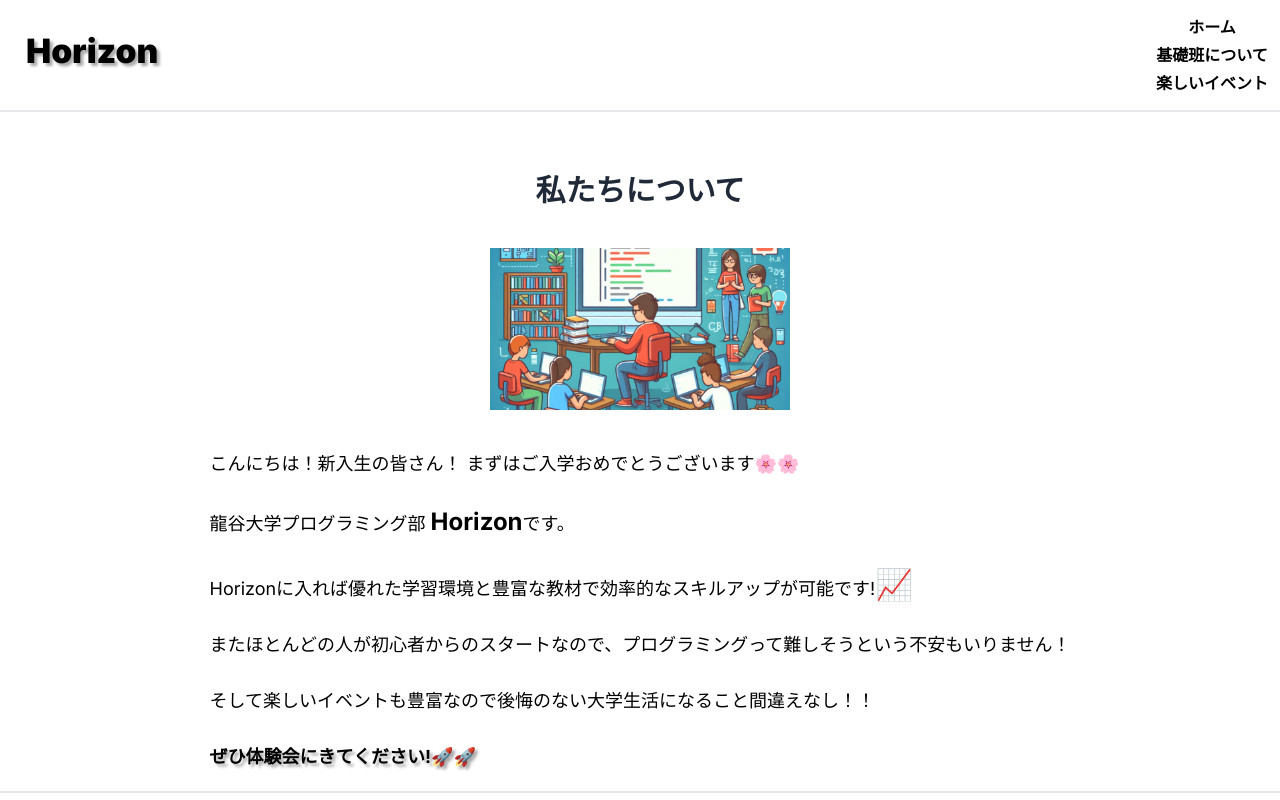
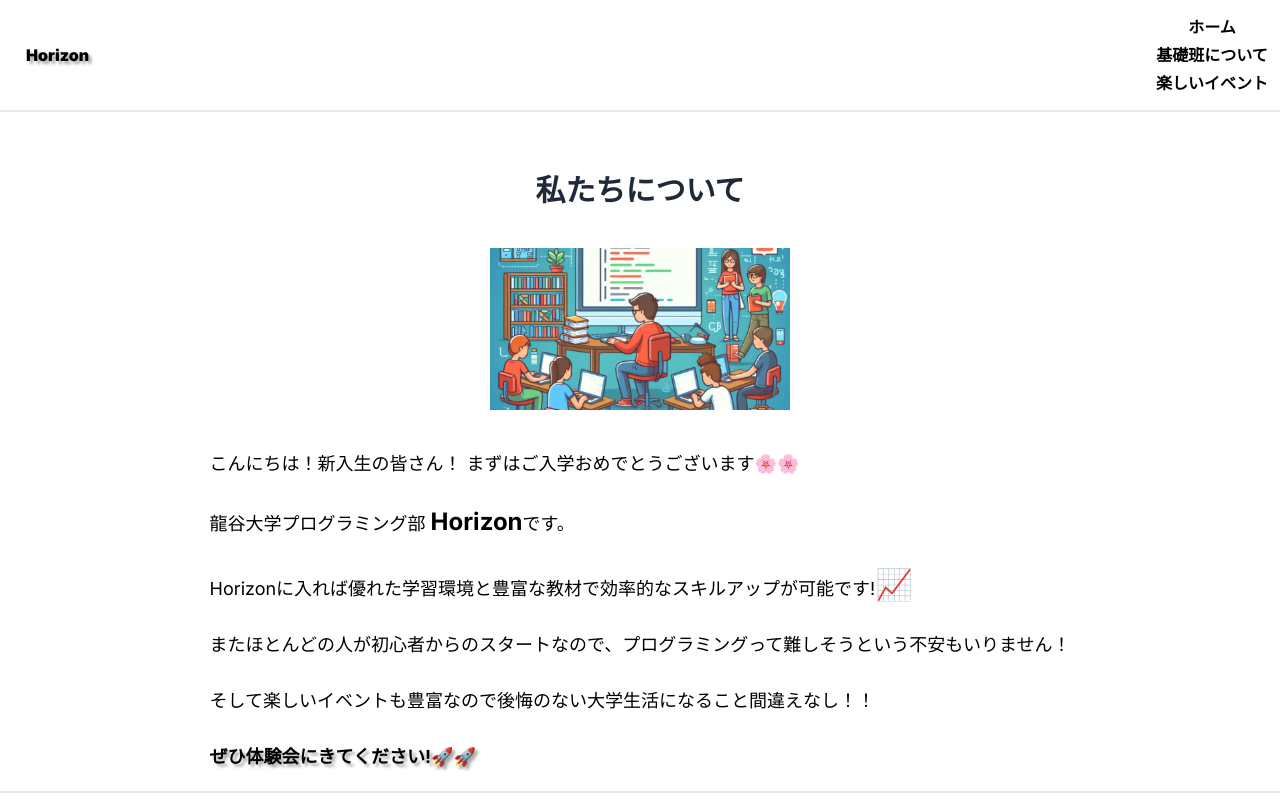
Before and after one commit to K5desu/welcomenewstudent, a Next.js app: page / in a window 1280 px wide. Shown: the top 800 px of the page. Built offline with nearby package versions, Linux system fonts and the light colour scheme.

Commit message:
add link

```diff
--- a/src/app/layout.tsx
+++ b/src/app/layout.tsx
@@ -23,7 +23,12 @@
         <div className="h-28"></div>
         <div className="fixed left-0 right-0 top-0 h-28 bg-white border-b-2 border-#ABABAB flex flex-row justify-between items-center">
           <div className="text-shadow mb-2 ml-[26px] text-black text-[33.54px]  font-black">
-            Horizon
+            <Link
+              href="/"
+              className="text-black text-base font-black  block mt-2"
+            >
+              Horizon
+            </Link>
           </div>
           <div className="flex flex-col justify-between w-32 h-24 items-center pr-2">
             <Link
```
